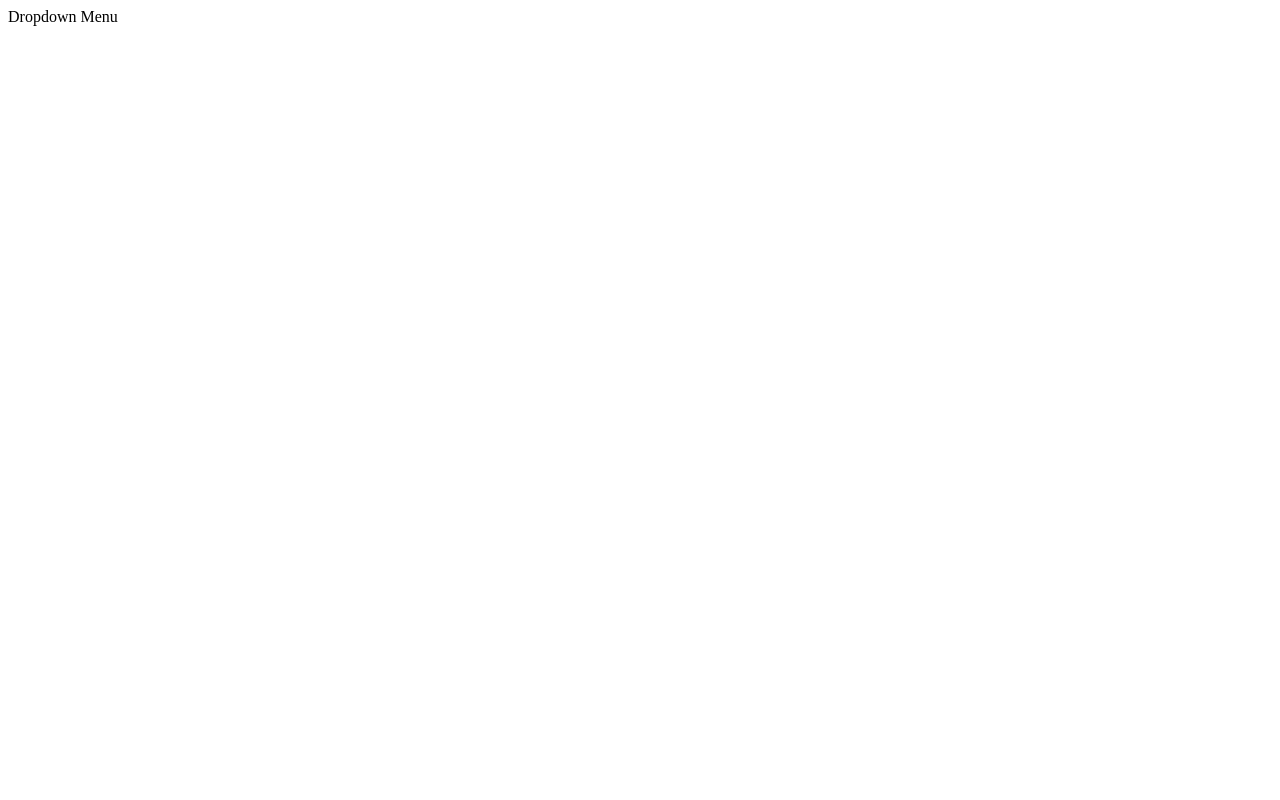
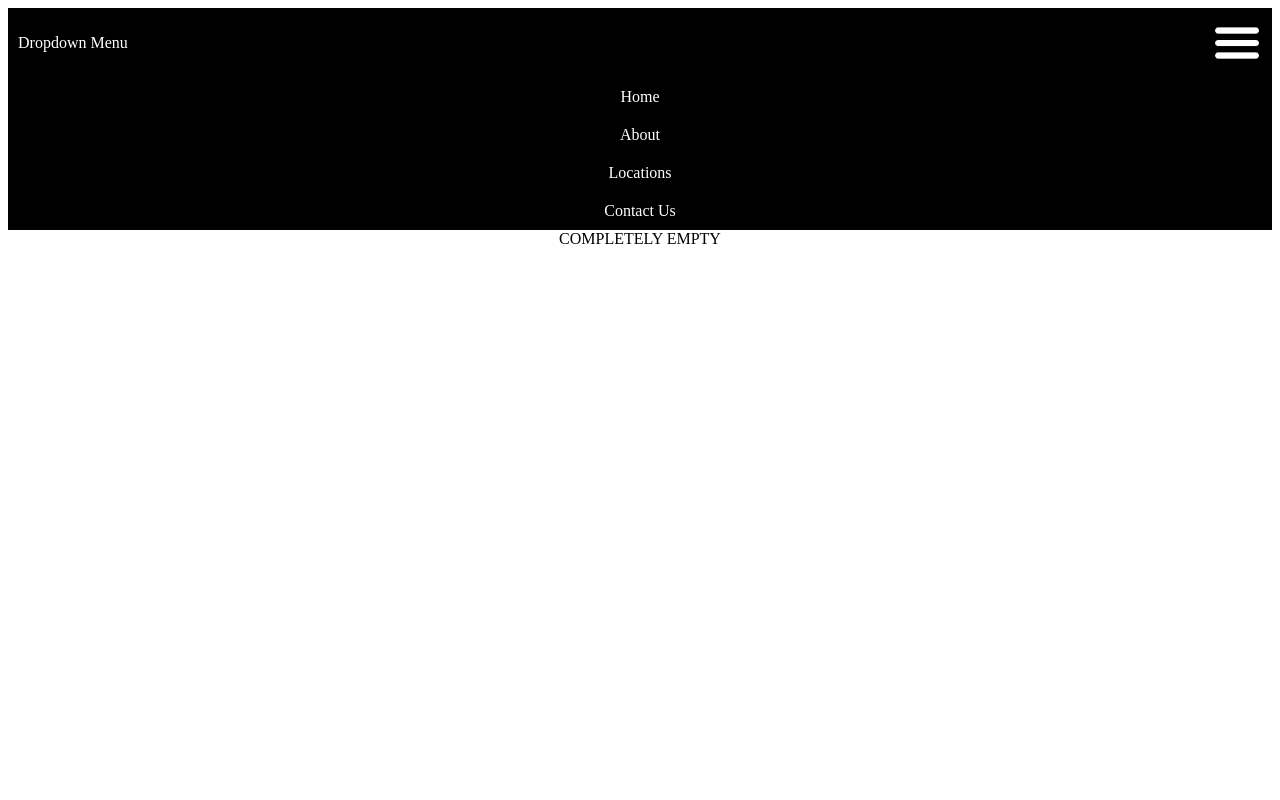
Before and after one commit to Aldo-Portillo-Frontend-Projects/DynamicUI, a plain HTML site: page DropdownMenu/index.html in a window 1280 px wide. Shown: the top 800 px of the page. Drawn offline with Linux system fonts and the light colour scheme.

Commit message:
Style dropdown content

```diff
--- a/DropdownMenu/style.css
+++ b/DropdownMenu/style.css
@@ -1,14 +1,27 @@
-.header{
+header{
     background-color: black;
+    color: white;
+}
+
+.header-static{
     display: flex;
-    color: white;
     align-items: center;
     justify-content: space-between;
     padding: 10px;
 }
-.header > img{
+.header-static > img{
     height: auto;
     width: 50px;
+}
+
+.dropdown-content{
+    display: flex;
+    flex-direction: column;
+    justify-content: center;
+    align-items: center;
+}
+.dropdown-content > div {
+    padding: 10px;
 }
 body > div {
     display: flex;
```
